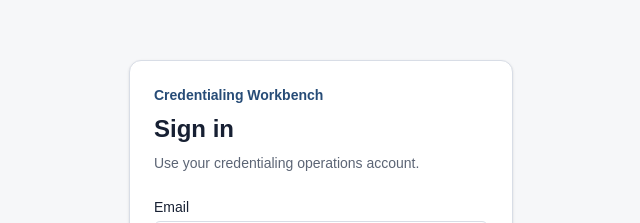
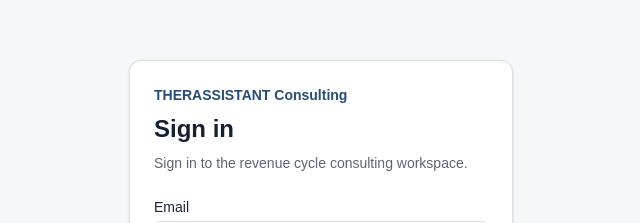
Before and after one commit to therassistantllc/credentialing-workbench, a Next.js app: page /login in a window 1280 px wide. Shown: the part 161-384 px from the top of the page, without its empty margins (319-959 px from the left). Built offline with nearby package versions, Linux system fonts and the light colour scheme.

Commit message:
Rebrand workbench as THERASSISTANT advisory consulting

```diff
--- a/app/(auth)/login/page.tsx
+++ b/app/(auth)/login/page.tsx
@@ -4,9 +4,9 @@
   return (
     <div className="min-h-screen grid place-items-center p-6">
       <section className="w-full max-w-sm rounded-xl border border-[var(--border)] bg-[var(--surface)] p-6 shadow-sm">
-        <p className="text-sm font-semibold text-[var(--brand)]">Credentialing Workbench</p>
+        <p className="text-sm font-semibold text-[var(--brand)]">THERASSISTANT Consulting</p>
         <h1 className="mt-2 text-2xl font-semibold">Sign in</h1>
-        <p className="mt-2 text-sm text-[var(--text-muted)]">Use your credentialing operations account.</p>
+        <p className="mt-2 text-sm text-[var(--text-muted)]">Sign in to the revenue cycle consulting workspace.</p>
         <form action={login.bind(null, {}) as never} className="mt-6 grid gap-4">
           <label className="grid gap-1 text-sm font-medium">Email<input name="email" type="email" required autoComplete="email" className="rounded-md border border-[var(--border)] px-3 py-2" /></label>
           <label className="grid gap-1 text-sm font-medium">Password<input name="password" type="password" required autoComplete="current-password" className="rounded-md border border-[var(--border)] px-3 py-2" /></label>
```
